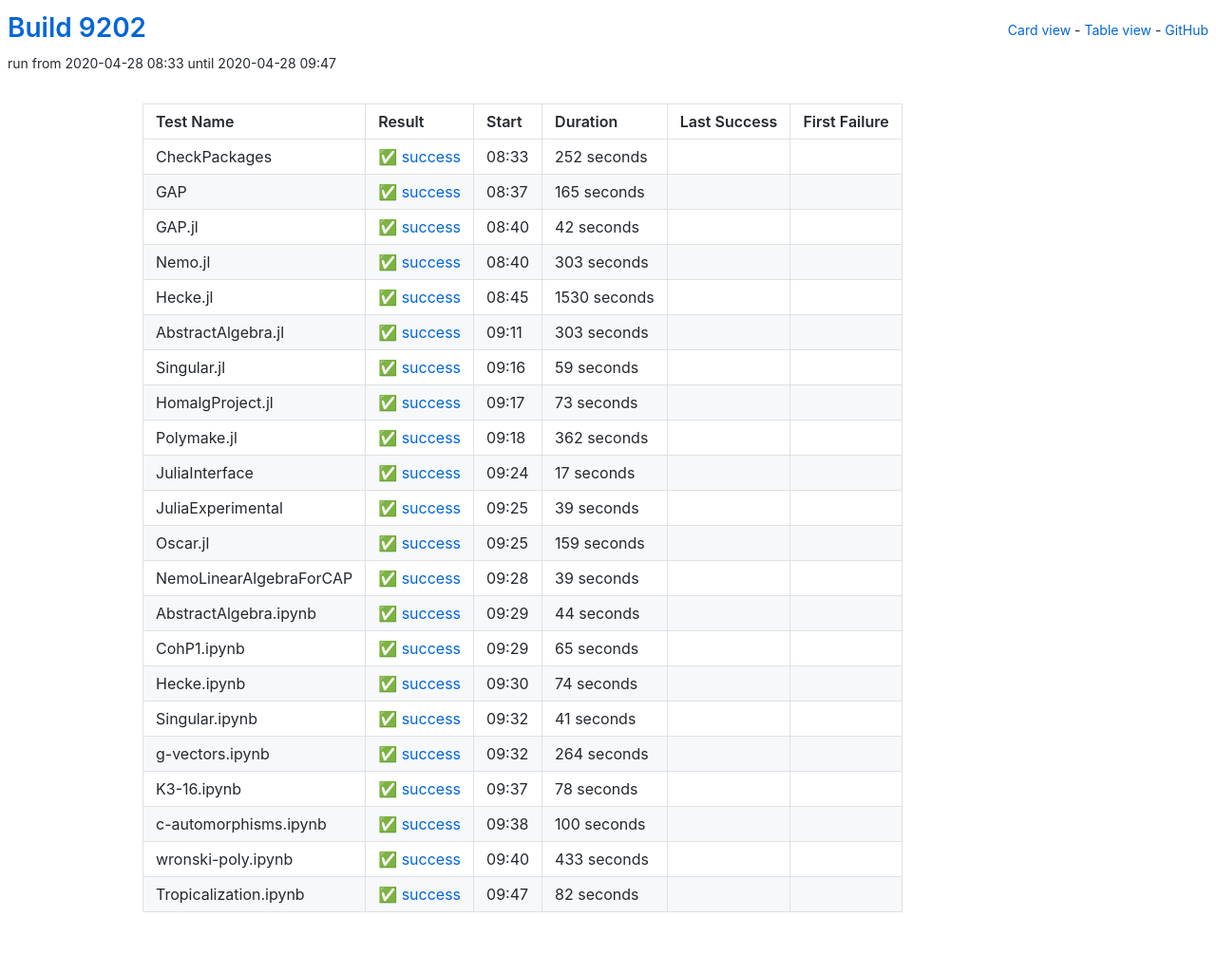
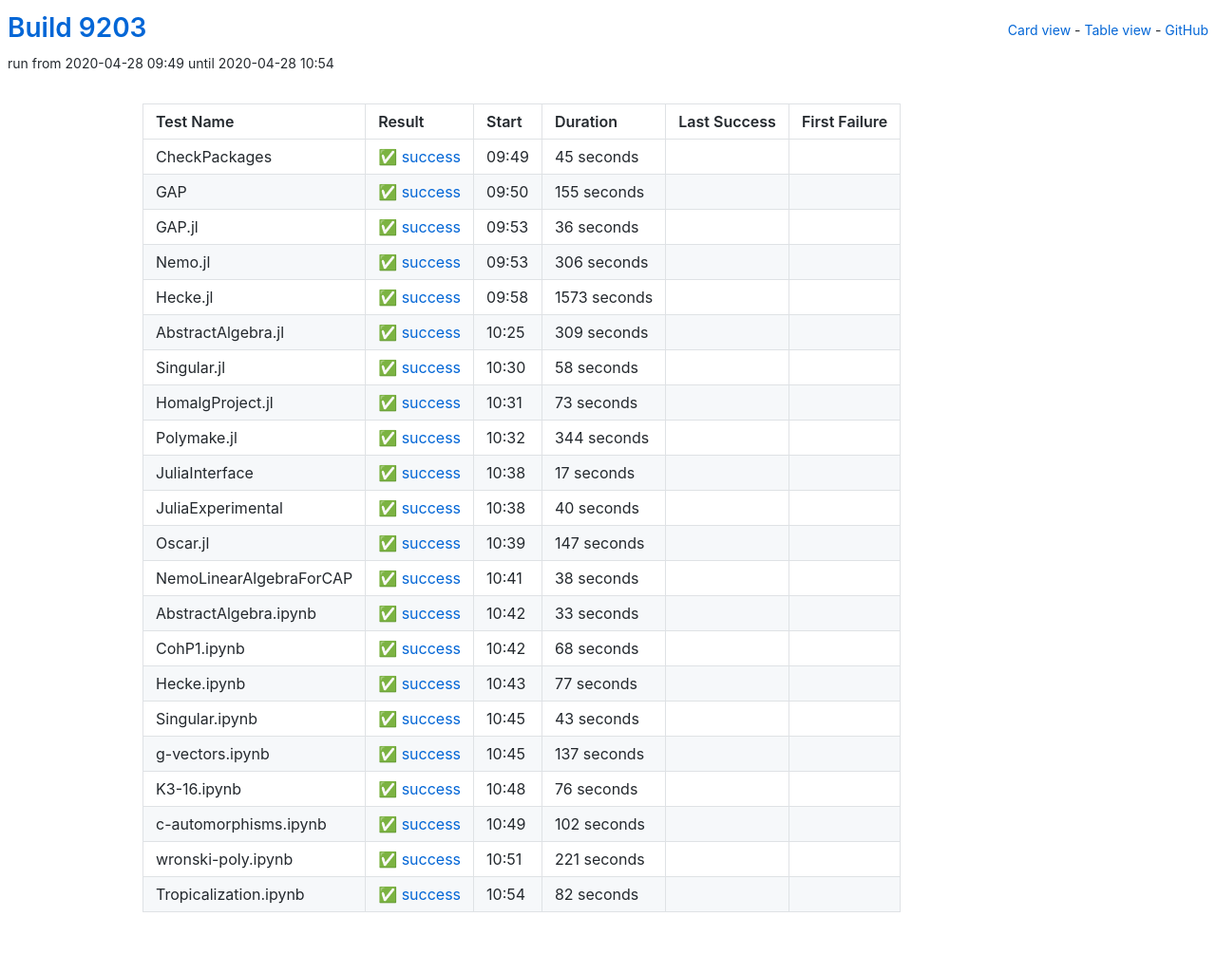
Before and after one commit to oscar-system/oscar-ci-status, a Jekyll site: the page built from table.html, in a window 1280 px wide. Shown: the whole page at 95% size. Built offline with Jekyll 4.4.1, drawn with Linux system fonts in a browser that asks for light colours.

Commit message:
Build 9203

```diff
--- a/_data/ci.yml
+++ b/_data/ci.yml
@@ -1,82 +1,82 @@
-build: 9202
-build_url: https://oscarci.mathematik.uni-kl.de/job/oscar/9202/
+build: 9203
+build_url: https://oscarci.mathematik.uni-kl.de/job/oscar/9203/
 job: oscar
 tests:
-- duration: 252
+- duration: 45
   exitcode: 0
   first_failure: false
   first_failure_url: null
   last_success: false
   last_success_url: null
-  log: https://oscarci.mathematik.uni-kl.de/job/oscar/9202/artifact/logs/build-9202/CheckPackages.log
+  log: https://oscarci.mathematik.uni-kl.de/job/oscar/9203/artifact/logs/build-9203/CheckPackages.log
   name: CheckPackages
-  start: 2020-04-28 08:33
+  start: 2020-04-28 09:49
   status: success
   success: true
-- duration: 165
+- duration: 155
   exitcode: 0
   first_failure: false
   first_failure_url: null
   last_success: false
   last_success_url: null
-  log: https://oscarci.mathematik.uni-kl.de/job/oscar/9202/artifact/logs/build-9202/GAP.log
+  log: https://oscarci.mathematik.uni-kl.de/job/oscar/9203/artifact/logs/build-9203/GAP.log
   name: GAP
-  start: 2020-04-28 08:37
+  start: 2020-04-28 09:50
   status: success
   success: true
-- duration: 42
+- duration: 36
   exitcode: 0
   first_failure: false
   first_failure_url: null
   last_success: false
   last_success_url: null
-  log: https://oscarci.mathematik.uni-kl.de/job/oscar/9202/artifact/logs/build-9202/GAP.jl.log
+  log: https://oscarci.mathematik.uni-kl.de/job/oscar/9203/artifact/logs/build-9203/GAP.jl.log
   name: GAP.jl
-  start: 2020-04-28 08:40
+  start: 2020-04-28 09:53
   status: success
   success: true
-- duration: 303
+- duration: 306
   exitcode: 0
   first_failure: false
   first_failure_url: null
   last_success: false
   last_success_url: null
-  log: https://oscarci.mathematik.uni-kl.de/job/oscar/9202/artifact/logs/build-9202/Nemo.jl.log
+  log: https://oscarci.mathematik.uni-kl.de/job/oscar/9203/artifact/logs/build-9203/Nemo.jl.log
   name: Nemo.jl
-  start: 2020-04-28 08:40
+  start: 2020-04-28 09:53
   status: success
   success: true
-- duration: 1530
+- duration: 1573
   exitcode: 0
   first_failure: false
   first_failure_url: null
   last_success: false
   last_success_url: null
-  log: https://oscarci.mathematik.uni-kl.de/job/oscar/9202/artifact/logs/build-9202/Hecke.jl.log
+  log: https://oscarci.mathematik.uni-kl.de/job/oscar/9203/artifact/logs/build-9203/Hecke.jl.log
   name: Hecke.jl
-  start: 2020-04-28 08:45
+  start: 2020-04-28 09:58
   status: success
   success: true
-- duration: 303
+- duration: 309
   exitcode: 0
   first_failure: false
   first_failure_url: null
   last_success: false
   last_success_url: null
-  log: https://oscarci.mathematik.uni-kl.de/job/oscar/9202/artifact/logs/build-9202/AbstractAlgebra.jl.log
+  log: https://oscarci.mathematik.uni-kl.de/job/oscar/9203/artifact/logs/build-9203/AbstractAlgebra.jl.log
   name: AbstractAlgebra.jl
-  start: 2020-04-28 09:11
+  start: 2020-04-28 10:25
   status: success
   success: true
-- duration: 59
+- duration: 58
   exitcode: 0
   first_failure: false
   first_failure_url: null
   last_success: false
   last_success_url: null
-  log: https://oscarci.mathematik.uni-kl.de/job/oscar/9202/artifact/logs/build-9202/Singular.jl.log
+  log: https://oscarci.mathematik.uni-kl.de/job/oscar/9203/artifact/logs/build-9203/Singular.jl.log
   name: Singular.jl
-  start: 2020-04-28 09:16
+  start: 2020-04-28 10:30
   status: success
   success: true
 - duration: 73
@@ -85,20 +85,20 @@ tests:
   first_failure_url: null
   last_success: false
   last_success_url: null
-  log: https://oscarci.mathematik.uni-kl.de/job/oscar/9202/artifact/logs/build-9202/HomalgProject.jl.log
+  log: https://oscarci.mathematik.uni-kl.de/job/oscar/9203/artifact/logs/build-9203/HomalgProject.jl.log
   name: HomalgProject.jl
-  start: 2020-04-28 09:17
+  start: 2020-04-28 10:31
   status: success
   success: true
-- duration: 362
+- duration: 344
   exitcode: 0
   first_failure: false
   first_failure_url: null
   last_success: false
   last_success_url: null
-  log: https://oscarci.mathematik.uni-kl.de/job/oscar/9202/artifact/logs/build-9202/Polymake.jl.log
+  log: https://oscarci.mathematik.uni-kl.de/job/oscar/9203/artifact/logs/build-9203/Polymake.jl.log
   name: Polymake.jl
-  start: 2020-04-28 09:18
+  start: 2020-04-28 10:32
   status: success
   success: true
 - duration: 17
@@ -107,130 +107,130 @@ tests:
   first_failure_url: null
   last_success: false
   last_success_url: null
-  log: https://oscarci.mathematik.uni-kl.de/job/oscar/9202/artifact/logs/build-9202/JuliaInterface.log
+  log: https://oscarci.mathematik.uni-kl.de/job/oscar/9203/artifact/logs/build-9203/JuliaInterface.log
   name: JuliaInterface
-  start: 2020-04-28 09:24
+  start: 2020-04-28 10:38
   status: success
   success: true
-- duration: 39
+- duration: 40
   exitcode: 0
   first_failure: false
   first_failure_url: null
   last_success: false
   last_success_url: null
-  log: https://oscarci.mathematik.uni-kl.de/job/oscar/9202/artifact/logs/build-9202/JuliaExperimental.log
+  log: https://oscarci.mathematik.uni-kl.de/job/oscar/9203/artifact/logs/build-9203/JuliaExperimental.log
   name: JuliaExperimental
-  start: 2020-04-28 09:25
+  start: 2020-04-28 10:38
   status: success
   success: true
-- duration: 159
+- duration: 147
   exitcode: 0
   first_failure: false
   first_failure_url: null
   last_success: false
   last_success_url: null
-  log: https://oscarci.mathematik.uni-kl.de/job/oscar/9202/artifact/logs/build-9202/Oscar.jl.log
+  log: https://oscarci.mathematik.uni-kl.de/job/oscar/9203/artifact/logs/build-9203/Oscar.jl.log
   name: Oscar.jl
-  start: 2020-04-28 09:25
+  start: 2020-04-28 10:39
   status: success
   success: true
-- duration: 39
+- duration: 38
   exitcode: 0
   first_failure: false
   first_failure_url: null
   last_success: false
   last_success_url: null
-  log: https://oscarci.mathematik.uni-kl.de/job/oscar/9202/artifact/logs/build-9202/NemoLinearAlgebraForCAP.log
+  log: https://oscarci.mathematik.uni-kl.de/job/oscar/9203/artifact/logs/build-9203/NemoLinearAlgebraForCAP.log
   name: NemoLinearAlgebraForCAP
-  start: 2020-04-28 09:28
+  start: 2020-04-28 10:41
   status: success
   success: true
-- duration: 44
+- duration: 33
   exitcode: 0
   first_failure: false
   first_failure_url: null
   last_success: false
   last_success_url: null
-  log: https://oscarci.mathematik.uni-kl.de/job/oscar/9202/artifact/logs/build-9202/AbstractAlgebra.ipynb.log
+  log: https://oscarci.mathematik.uni-kl.de/job/oscar/9203/artifact/logs/build-9203/AbstractAlgebra.ipynb.log
   name: AbstractAlgebra.ipynb
-  start: 2020-04-28 09:29
+  start: 2020-04-28 10:42
   status: success
   success: true
-- duration: 65
+- duration: 68
   exitcode: 0
   first_failure: false
   first_failure_url: null
   last_success: false
   last_success_url: null
-  log: https://oscarci.mathematik.uni-kl.de/job/oscar/9202/artifact/logs/build-9202/CohP1.ipynb.log
+  log: https://oscarci.mathematik.uni-kl.de/job/oscar/9203/artifact/logs/build-9203/CohP1.ipynb.log
   name: CohP1.ipynb
-  start: 2020-04-28 09:29
+  start: 2020-04-28 10:42
   status: success
   success: true
-- duration: 74
+- duration: 77
   exitcode: 0
   first_failure: false
   first_failure_url: null
   last_success: false
   last_success_url: null
-  log: https://oscarci.mathematik.uni-kl.de/job/oscar/9202/artifact/logs/build-9202/Hecke.ipynb.log
+  log: https://oscarci.mathematik.uni-kl.de/job/oscar/9203/artifact/logs/build-9203/Hecke.ipynb.log
   name: Hecke.ipynb
-  start: 2020-04-28 09:30
+  start: 2020-04-28 10:43
   status: success
   success: true
-- duration: 41
+- duration: 43
   exitcode: 0
   first_failure: false
   first_failure_url: null
   last_success: false
   last_success_url: null
-  log: https://oscarci.mathematik.uni-kl.de/job/oscar/9202/artifact/logs/build-9202/Singular.ipynb.log
+  log: https://oscarci.mathematik.uni-kl.de/job/oscar/9203/artifact/logs/build-9203/Singular.ipynb.log
   name: Singular.ipynb
-  start: 2020-04-28 09:32
+  start: 2020-04-28 10:45
   status: success
   success: true
-- duration: 264
+- duration: 137
   exitcode: 0
   first_failure: false
   first_failure_url: null
   last_success: false
   last_success_url: null
-  log: https://oscarci.mathematik.uni-kl.de/job/oscar/9202/artifact/logs/build-9202/g-vectors.ipynb.log
+  log: https://oscarci.mathematik.uni-kl.de/job/oscar/9203/artifact/logs/build-9203/g-vectors.ipynb.log
   name: g-vectors.ipynb
-  start: 2020-04-28 09:32
+  start: 2020-04-28 10:45
   status: success
   success: true
-- duration: 78
+- duration: 76
   exitcode: 0
   first_failure: false
   first_failure_url: null
   last_success: false
   last_success_url: null
-  log: https://oscarci.mathematik.uni-kl.de/job/oscar/9202/artifact/logs/build-9202/K3-16.ipynb.log
+  log: https://oscarci.mathematik.uni-kl.de/job/oscar/9203/artifact/logs/build-9203/K3-16.ipynb.log
   name: K3-16.ipynb
-  start: 2020-04-28 09:37
+  start: 2020-04-28 10:48
   status: success
   success: true
-- duration: 100
+- duration: 102
   exitcode: 0
   first_failure: false
   first_failure_url: null
   last_success: false
   last_success_url: null
-  log: https://oscarci.mathematik.uni-kl.de/job/oscar/9202/artifact/logs/build-9202/c-automorphisms.ipynb.log
+  log: https://oscarci.mathematik.uni-kl.de/job/oscar/9203/artifact/logs/build-9203/c-automorphisms.ipynb.log
   name: c-automorphisms.ipynb
-  start: 2020-04-28 09:38
+  start: 2020-04-28 10:49
   status: success
   success: true
-- duration: 433
+- duration: 221
   exitcode: 0
   first_failure: false
   first_failure_url: null
   last_success: false
   last_success_url: null
-  log: https://oscarci.mathematik.uni-kl.de/job/oscar/9202/artifact/logs/build-9202/wronski-poly.ipynb.log
+  log: https://oscarci.mathematik.uni-kl.de/job/oscar/9203/artifact/logs/build-9203/wronski-poly.ipynb.log
   name: wronski-poly.ipynb
-  start: 2020-04-28 09:40
+  start: 2020-04-28 10:51
   status: success
   success: true
 - duration: 82
@@ -239,8 +239,8 @@ tests:
   first_failure_url: null
   last_success: false
   last_success_url: null
-  log: https://oscarci.mathematik.uni-kl.de/job/oscar/9202/artifact/logs/build-9202/Tropicalization.ipynb.log
+  log: https://oscarci.mathematik.uni-kl.de/job/oscar/9203/artifact/logs/build-9203/Tropicalization.ipynb.log
   name: Tropicalization.ipynb
-  start: 2020-04-28 09:47
+  start: 2020-04-28 10:54
   status: success
   success: true
```
Also changed, not shown: README.md.
